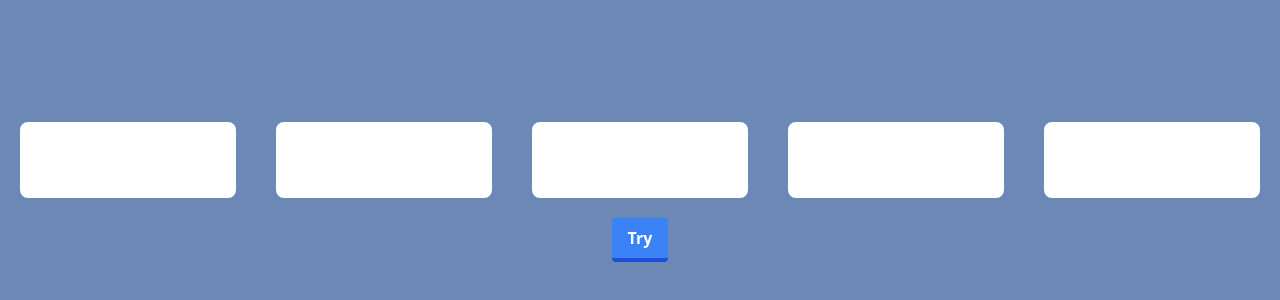
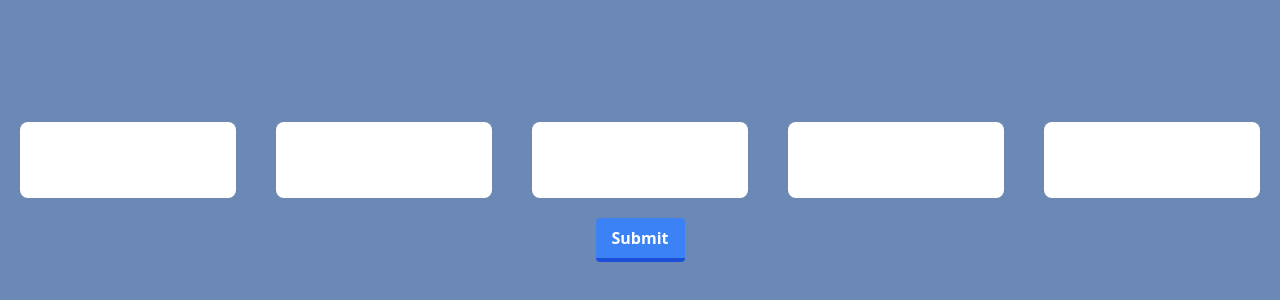
Before and after one commit to Veidz/termo, a React (Vite) app: page / in a window 1280 px wide. Shown: the part 218-518 px from the top of the page. Built offline with nearby package versions, Linux system fonts and the light colour scheme.

Commit message:
create provider and base game logic

```diff
--- a/src/App.jsx
+++ b/src/App.jsx
@@ -1,21 +1,18 @@
 import React from 'react';
-import { Board } from './components';
+import { Board, SubmitButton } from './components';
+import TermoProvider from './context/TermoProvider';
 import style from './style';
 
-const { button, containerCenter } = style;
+const { containerCenter } = style;
 
 function App() {
   return (
-    <div className={containerCenter}>
-      <Board />
-
-      <button
-        type="button"
-        className={button}
-      >
-        Try
-      </button>
-    </div>
+    <TermoProvider>
+      <div className={containerCenter}>
+        <Board />
+        <SubmitButton />
+      </div>
+    </TermoProvider>
   );
 }
 
--- a/src/components/Board/index.jsx
+++ b/src/components/Board/index.jsx
@@ -1,7 +1,7 @@
-import React from 'react';
-import style from '../../style';
+import React, { useContext } from 'react';
+import TermoContext from '../../context/TermoContext';
+import BoardRow from '../BoardRow';
 
-const { input } = style;
 
 // const gameBoard = [
 //   ['', '', '', '', ''],
@@ -15,43 +15,26 @@ const { input } = style;
 // const correctAnswer = 'hello';
 
 function Board() {
-  const handleChange = (selectedPosition) => {
-    console.log(selectedPosition);
+  const {
+    correctAnswer, setCorrectAnswer,
+    playerAnswer, setPlayerAnswer,
+  } = useContext(TermoContext);
+
+  const handleChange = (selectedPosition, { target }) => {
+    const { value } = target;
+
+    const playerPosition = playerAnswer.map((el, index) => (
+      index === selectedPosition ? value : el
+    ));
+
+    setPlayerAnswer(playerPosition);
   };
+
 
   return (
     <div className="grid grid-cols-5">
       {/* First Row */}
-      <input
-        className={input}
-        type="text"
-        onChange={() => handleChange(0)}
-        maxLength="1"
-      />
-      <input
-        className={input}
-        type="text"
-        onChange={() => handleChange(1)}
-        maxLength="1"
-      />
-      <input
-        className={input}
-        type="text"
-        onChange={() => handleChange(2)}
-        maxLength="1"
-      />
-      <input
-        className={input}
-        type="text"
-        onChange={() => handleChange(3)}
-        maxLength="1"
-      />
-      <input
-        className={input}
-        type="text"
-        onChange={() => handleChange(4)}
-        maxLength="1"
-      />
+      <BoardRow handleChange={ handleChange } />
     </div>
   );
 }
--- /dev/null
+++ b/src/components/BoardRow/index.jsx
@@ -0,0 +1,43 @@
+import React from 'react'
+import style from '../../style';
+
+const { input } = style;
+
+function BoardRow({ handleChange }) {
+  return (
+    <>
+      <input
+        className={input}
+        type="text"
+        onChange={(event) => handleChange(0, event)}
+        maxLength="1"
+      />
+        <input
+        className={input}
+        type="text"
+        onChange={(event) => handleChange(1, event)}
+        maxLength="1"
+      />
+      <input
+        className={input}
+        type="text"
+        onChange={(event) => handleChange(2, event)}
+        maxLength="1"
+      />
+      <input
+        className={input}
+        type="text"
+        onChange={(event) => handleChange(3, event)}
+        maxLength="1"
+      />
+      <input
+        className={input}
+        type="text"
+        onChange={(event) => handleChange(4, event)}
+        maxLength="1"
+      />
+    </>
+  )
+}
+
+export default BoardRow;
--- /dev/null
+++ b/src/components/SubmitButton/index.jsx
@@ -0,0 +1,21 @@
+import React, { useContext } from 'react'
+import TermoContext from '../../context/TermoContext';
+import style from '../../style';
+
+const { button } = style;
+
+function SubmitButton() {
+  const { handleAnswer } = useContext(TermoContext);
+
+  return (
+    <button
+      type="button"
+      className={button}
+      onClick={handleAnswer}
+    >
+      Submit
+    </button>
+  )
+}
+
+export default SubmitButton;
--- a/src/components/index.js
+++ b/src/components/index.js
@@ -1,4 +1,6 @@
 import Board from './Board';
+import BoardRow from './BoardRow';
 import Keyboard from './Keyboard';
+import SubmitButton from './SubmitButton';
 
-export { Board, Keyboard };
+export { Board, BoardRow, Keyboard, SubmitButton };
--- /dev/null
+++ b/src/context/TermoContext.jsx
@@ -0,0 +1,5 @@
+import { createContext } from "react";
+
+const TermoContext = createContext();
+
+export default TermoContext;
--- /dev/null
+++ b/src/context/TermoProvider.jsx
@@ -0,0 +1,57 @@
+import React, { useState } from 'react'
+import TermoContext from './TermoContext';
+
+function TermoProvider({ children }) {
+  const [correctAnswer, setCorrectAnswer] = useState('hello');
+  const [playerAnswer, setPlayerAnswer] = useState(['', '', '', '', '']);
+
+  const [colorIndex, setColorIndex] = useState([]);
+
+  // #3aa394 => letra certa/posicao certa
+  // #d3ad69 => letra certa/posicao errada
+  // #312a2c => letra errada
+
+  const handleAnswer = () => {
+    const correctAnswerArray = correctAnswer.split('');
+    const playerAnswerString = playerAnswer.join('');
+
+    // Estritamente certo
+    if (correctAnswer === playerAnswerString) {
+      // Jogador acertou tudo
+      console.log('acertou tudo!')
+    } else if (correctAnswer !== playerAnswerString) {
+      const answerVerify = playerAnswer.map((letter, index) => {
+        if (correctAnswerArray.includes(letter)) {
+
+          if (correctAnswerArray[index] === letter) {
+            // Letra certa e posicao certa
+            return '#3aa394';
+          }
+
+          if (correctAnswerArray[index] !== letter) {
+            // Letra certa e posicao errada
+            return '#d3ad69';
+          }
+        }
+        return '#312a2c';
+      })
+      setColorIndex(answerVerify);
+    }
+  };
+
+  const value = {
+    correctAnswer,
+    setCorrectAnswer,
+    playerAnswer,
+    setPlayerAnswer,
+    handleAnswer,
+  }
+
+  return (
+    <TermoContext.Provider value={ value }>
+      { children }
+    </TermoContext.Provider>
+  )
+}
+
+export default TermoProvider;
```
